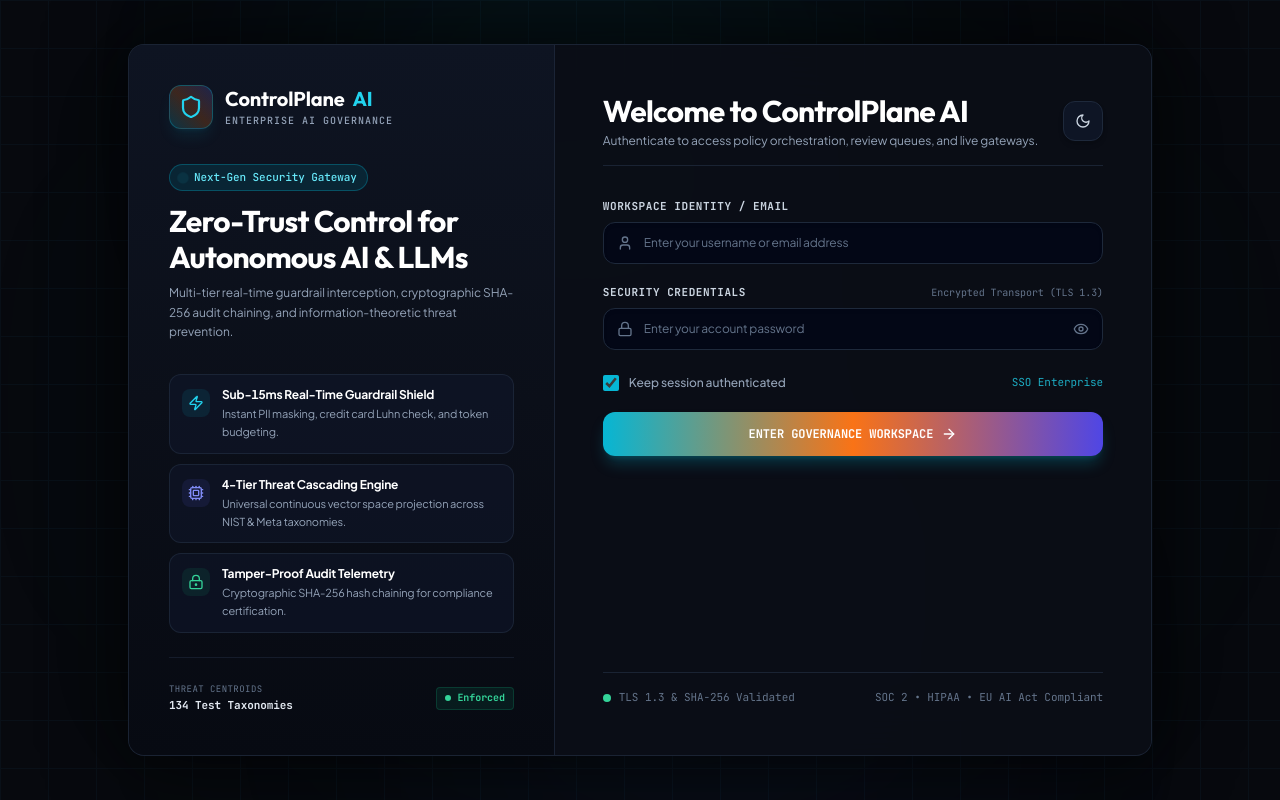
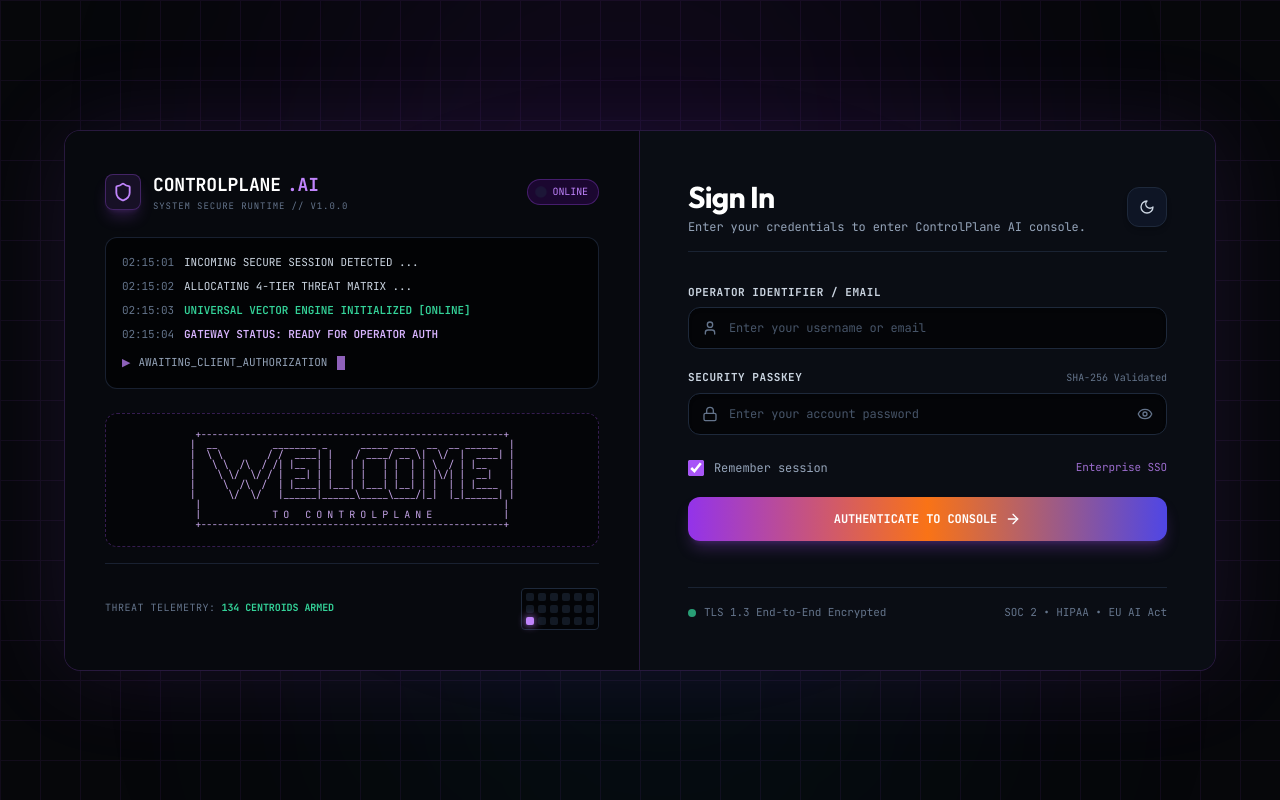
Before and after one commit to Ankur377823/ControlPlane-AI, a React (Vite) app in the folder frontend/: page / in a window 1280 px wide. Built offline with nearby package versions, Linux system fonts and the light colour scheme.

Commit message:
Implement Render-inspired cyber terminal animation, ASCII wireframe header, and glowing pixel grid matrix in Login UI

```diff
--- a/frontend/src/components/modals/LoginScreen.jsx
+++ b/frontend/src/components/modals/LoginScreen.jsx
@@ -4,7 +4,7 @@ import { useTheme } from '../../context/ThemeContext';
 import {
   Eye, EyeOff, Lock, User, Sun, Moon, Shield, Sparkles,
   Activity, CheckCircle2, ArrowRight, Zap, Terminal, Globe,
-  Layers, LockKeyhole, Cpu, Server
+  Layers, LockKeyhole, Cpu, Server, Radio
 } from 'lucide-react';
 
 export function LoginScreen() {
@@ -16,21 +16,24 @@ export function LoginScreen() {
   const [showPassword, setShowPassword] = useState(false);
   const [loading, setLoading] = useState(false);
   const [errorMsg, setErrorMsg] = useState('');
-  const [activeTelemetry, setActiveTelemetry] = useState(0);
 
-  // Live rotating security metrics
-  const telemetryStats = [
-    { label: 'Real-Time Pipeline', val: '<12ms Latency', status: 'Optimal' },
-    { label: 'Threat Centroids', val: '134 Test Taxonomies', status: 'Enforced' },
-    { label: 'SHA-256 Hash Chain', val: 'Tamper-Proof Audit', status: 'Active' },
-    { label: 'Gateway Nodes', val: 'Global Ingress Active', status: 'Online' },
-  ];
+  // Live Terminal Logs Animation (Render & Hacker Aesthetic)
+  const [logs, setLogs] = useState([
+    { time: '02:15:01', text: 'INCOMING SECURE SESSION DETECTED ...', type: 'info' },
+    { time: '02:15:02', text: 'ALLOCATING 4-TIER THREAT MATRIX ...', type: 'info' },
+    { time: '02:15:03', text: 'UNIVERSAL VECTOR ENGINE INITIALIZED [ONLINE]', type: 'success' },
+    { time: '02:15:04', text: 'GATEWAY STATUS: READY FOR OPERATOR AUTH', type: 'accent' },
+  ]);
+
+  // Grid pixel animation matrix
+  const [activePixels, setActivePixels] = useState([2, 5, 8, 14, 18, 22]);
 
   useEffect(() => {
-    const timer = setInterval(() => {
-      setActiveTelemetry((prev) => (prev + 1) % telemetryStats.length);
-    }, 3200);
-    return () => clearInterval(timer);
+    const pixelInterval = setInterval(() => {
+      const randomIndices = Array.from({ length: 6 }, () => Math.floor(Math.random() * 36));
+      setActivePixels(randomIndices);
+    }, 800);
+    return () => clearInterval(pixelInterval);
   }, []);
 
   const handleSubmit = async (e) => {
@@ -53,127 +56,129 @@ export function LoginScreen() {
   };
 
   return (
-    <div className="fixed inset-0 z-50 flex items-center justify-center p-4 sm:p-6 lg:p-8 bg-[#07090e] text-slate-100 selection:bg-cyan-500 selection:text-black overflow-y-auto font-sans">
+    <div className="fixed inset-0 z-50 flex items-center justify-center p-3 sm:p-6 lg:p-10 bg-[#06070a] text-slate-100 selection:bg-purple-500 selection:text-white overflow-y-auto font-mono">
 
-      {/* 1. Dynamic Animated Background Elements */}
+      {/* 1. Cyber Grid Background with Render-Style Layout */}
       <div className="absolute inset-0 overflow-hidden pointer-events-none">
-        {/* Subtle grid pattern */}
+        {/* Wireframe Matrix Grid */}
         <div
-          className="absolute inset-0 opacity-[0.04]"
+          className="absolute inset-0 opacity-[0.07]"
           style={{
-            backgroundImage: `linear-gradient(to right, #38bdf8 1px, transparent 1px), linear-gradient(to bottom, #38bdf8 1px, transparent 1px)`,
-            backgroundSize: '48px 48px'
+            backgroundImage: `linear-gradient(to right, #a855f7 1px, transparent 1px), linear-gradient(to bottom, #a855f7 1px, transparent 1px)`,
+            backgroundSize: '40px 40px'
           }}
         />
 
-        {/* Ambient Aurora Orbs */}
-        <div className="absolute -top-32 left-1/4 w-[500px] h-[500px] bg-cyan-500/10 rounded-full blur-[140px] animate-pulse" style={{ animationDuration: '8s' }} />
-        <div className="absolute -bottom-32 right-1/4 w-[500px] h-[500px] bg-indigo-600/10 rounded-full blur-[140px] animate-pulse" style={{ animationDuration: '10s' }} />
-        <div className="absolute top-1/2 left-1/2 -translate-x-1/2 -translate-y-1/2 w-[700px] h-[700px] bg-emerald-500/5 rounded-full blur-[160px]" />
+        {/* Ambient Nebula Glow */}
+        <div className="absolute -top-32 left-1/4 w-[600px] h-[600px] bg-purple-600/10 rounded-full blur-[160px] animate-pulse" style={{ animationDuration: '6s' }} />
+        <div className="absolute -bottom-32 right-1/4 w-[600px] h-[600px] bg-cyan-600/10 rounded-full blur-[160px] animate-pulse" style={{ animationDuration: '8s' }} />
       </div>
 
       {/* 2. Main Executive Modal Container */}
-      <div className="relative w-full max-w-5xl bg-[#0d111a]/85 border border-slate-800/80 backdrop-blur-2xl rounded-2xl shadow-[0_0_80px_rgba(0,0,0,0.8)] overflow-hidden grid grid-cols-1 lg:grid-cols-12 z-10 animate-in fade-in zoom-in-95 duration-300">
+      <div className="relative w-full max-w-6xl bg-[#090b10]/95 border border-purple-500/20 backdrop-blur-2xl rounded-2xl shadow-[0_0_100px_rgba(168,85,247,0.12)] overflow-hidden grid grid-cols-1 lg:grid-cols-12 z-10 animate-in fade-in zoom-in-95 duration-300">
 
-        {/* LEFT COLUMN: Enterprise Governance Studio Showcase (5 cols) */}
-        <div className="lg:col-span-5 p-8 sm:p-10 bg-gradient-to-b from-[#0e1422] via-[#0b0f19] to-[#070a12] border-b lg:border-b-0 lg:border-r border-slate-800/80 flex flex-col justify-between relative overflow-hidden">
+        {/* LEFT COLUMN: Render-Style Terminal & ASCII Canvas (6 cols) */}
+        <div className="lg:col-span-6 p-6 sm:p-8 lg:p-10 bg-[#07090e] border-b lg:border-b-0 lg:border-r border-purple-500/20 flex flex-col justify-between relative overflow-hidden">
 
-          {/* Top Brand & Status */}
+          {/* Top Header Logo */}
           <div className="space-y-6 relative z-10">
             <div className="flex items-center justify-between">
               <div className="flex items-center gap-3">
-                <div className="w-11 h-11 rounded-xl bg-gradient-to-tr from-cyan-500/20 via-primary/20 to-indigo-500/20 border border-cyan-500/30 flex items-center justify-center shadow-lg shadow-cyan-500/10">
-                  <Shield className="w-6 h-6 text-cyan-400" strokeWidth={2.2} />
+                <div className="w-9 h-9 rounded-lg bg-purple-500/10 border border-purple-500/30 flex items-center justify-center shadow-lg shadow-purple-500/20">
+                  <Shield className="w-5 h-5 text-purple-400" strokeWidth={2.2} />
                 </div>
                 <div>
-                  <div className="font-brand font-black text-xl text-white tracking-tight flex items-center gap-2">
-                    <span>ControlPlane</span>
-                    <span className="text-cyan-400">AI</span>
+                  <div className="font-brand font-black text-lg text-white tracking-wider flex items-center gap-1.5 font-mono">
+                    <span className="text-white">CONTROLPLANE</span>
+                    <span className="text-purple-400">.AI</span>
                   </div>
-                  <span className="block text-[10px] font-mono text-slate-400 font-medium uppercase tracking-widest">
-                    Enterprise AI Governance
+                  <span className="block text-[9px] text-slate-500 uppercase tracking-widest">
+                    SYSTEM SECURE RUNTIME // v1.0.0
                   </span>
                 </div>
               </div>
+
+              <div className="flex items-center gap-2 text-[10px] text-purple-400 bg-purple-950/40 border border-purple-500/30 px-2.5 py-1 rounded-full">
+                <span className="w-1.5 h-1.5 rounded-full bg-emerald-400 animate-ping" />
+                <span>ONLINE</span>
+              </div>
             </div>
 
-            {/* Headline */}
-            <div className="space-y-2 pt-2">
-              <div className="inline-flex items-center gap-2 px-2.5 py-1 rounded-full bg-cyan-950/60 border border-cyan-500/30 text-cyan-300 text-[11px] font-mono font-medium">
-                <span className="w-1.5 h-1.5 rounded-full bg-cyan-400 animate-ping" />
-                <span>Next-Gen Security Gateway</span>
+            {/* Live Terminal Logs (Render Style) */}
+            <div className="space-y-1.5 font-mono text-[11px] bg-black/60 border border-slate-800/80 rounded-xl p-4 shadow-inner">
+              {logs.map((log, idx) => (
+                <div key={idx} className="flex items-start gap-2.5 leading-relaxed">
+                  <span className="text-slate-500 shrink-0 select-none">{log.time}</span>
+                  <span className={`
+                    ${log.type === 'success' ? 'text-emerald-400 font-semibold' : ''}
+                    ${log.type === 'accent' ? 'text-purple-300 font-semibold' : ''}
+                    ${log.type === 'info' ? 'text-slate-300' : ''}
+                  `}>
+                    {log.text}
+                  </span>
+                </div>
+              ))}
+              <div className="flex items-center gap-2 pt-1 text-purple-400">
+                <span className="animate-pulse">▶</span>
+                <span className="text-slate-400">AWAITING_CLIENT_AUTHORIZATION</span>
+                <span className="w-2 h-3.5 bg-purple-400 animate-pulse ml-0.5 inline-block" />
               </div>
-              <h2 className="text-2xl sm:text-3xl font-extrabold text-white font-brand leading-tight tracking-tight pt-1">
-                Zero-Trust Control for Autonomous AI & LLMs
-              </h2>
-              <p className="text-xs text-slate-400 leading-relaxed font-normal">
-                Multi-tier real-time guardrail interception, cryptographic SHA-256 audit chaining, and information-theoretic threat prevention.
-              </p>
             </div>
 
-            {/* Feature Highlights Grid */}
-            <div className="space-y-2.5 pt-2">
-              <div className="p-3 rounded-xl bg-slate-900/60 border border-slate-800/80 flex items-start gap-3 transition-colors hover:border-slate-700">
-                <div className="p-1.5 rounded-lg bg-cyan-500/10 text-cyan-400 mt-0.5">
-                  <Zap className="w-4 h-4" />
-                </div>
-                <div>
-                  <div className="text-xs font-bold text-white">Sub-15ms Real-Time Guardrail Shield</div>
-                  <div className="text-[11px] text-slate-400 mt-0.5">Instant PII masking, credit card Luhn check, and token budgeting.</div>
-                </div>
-              </div>
-
-              <div className="p-3 rounded-xl bg-slate-900/60 border border-slate-800/80 flex items-start gap-3 transition-colors hover:border-slate-700">
-                <div className="p-1.5 rounded-lg bg-indigo-500/10 text-indigo-400 mt-0.5">
-                  <Cpu className="w-4 h-4" />
-                </div>
-                <div>
-                  <div className="text-xs font-bold text-white">4-Tier Threat Cascading Engine</div>
-                  <div className="text-[11px] text-slate-400 mt-0.5">Universal continuous vector space projection across NIST & Meta taxonomies.</div>
-                </div>
-              </div>
-
-              <div className="p-3 rounded-xl bg-slate-900/60 border border-slate-800/80 flex items-start gap-3 transition-colors hover:border-slate-700">
-                <div className="p-1.5 rounded-lg bg-emerald-500/10 text-emerald-400 mt-0.5">
-                  <LockKeyhole className="w-4 h-4" />
-                </div>
-                <div>
-                  <div className="text-xs font-bold text-white">Tamper-Proof Audit Telemetry</div>
-                  <div className="text-[11px] text-slate-400 mt-0.5">Cryptographic SHA-256 hash chaining for compliance certification.</div>
-                </div>
-              </div>
+            {/* ASCII Wireframe Box (Render Aesthetic) */}
+            <div className="relative p-4 rounded-xl bg-black/40 border border-dashed border-purple-500/30 text-purple-300/90 select-none text-[8.5px] sm:text-[10px] leading-none overflow-x-auto shadow-inner">
+              <pre className="font-mono text-center tracking-tighter">
+{`+-------------------------------------------------------+
+|  __          ________ _      _____ ____  __  __ ______  |
+|  \\ \\        / /  ____| |    / ____/ __ \\|  \\/  |  ____| |
+|   \\ \\  /\\  / /| |__  | |   | |   | |  | | \\  / | |__    |
+|    \\ \\/  \\/ / |  __| | |   | |   | |  | | |\\/| |  __|   |
+|     \\  /\\  /  | |____| |___| |___| |__| | |  | | |____  |
+|      \\/  \\/   |______|______\\_____\\____/|_|  |_|______| |
+|                                                       |
+|             T O   C O N T R O L P L A N E             |
++-------------------------------------------------------+`}
+              </pre>
             </div>
           </div>
 
-          {/* Bottom Rotating Live Status Telemetry */}
-          <div className="pt-6 mt-6 border-t border-slate-800/60 relative z-10 flex items-center justify-between text-[11px] font-mono">
-            <div className="space-y-0.5">
-              <span className="text-slate-500 block uppercase text-[9px] tracking-wider">
-                {telemetryStats[activeTelemetry].label}
-              </span>
-              <span className="font-bold text-slate-200">
-                {telemetryStats[activeTelemetry].val}
-              </span>
+          {/* Bottom Grid Pixel Tiles (Interactive Render Aesthetic) */}
+          <div className="pt-6 mt-4 border-t border-slate-800/80 relative z-10 flex items-center justify-between">
+            <div className="flex items-center gap-1.5">
+              <span className="text-[10px] text-slate-500 uppercase tracking-wider">THREAT TELEMETRY:</span>
+              <span className="text-[10px] text-emerald-400 font-bold">134 CENTROIDS ARMED</span>
             </div>
-            <span className="inline-flex items-center gap-1.5 px-2 py-0.5 rounded bg-emerald-500/10 border border-emerald-500/20 text-emerald-400 text-[10px] font-bold">
-              <span className="w-1.5 h-1.5 rounded-full bg-emerald-400" />
-              {telemetryStats[activeTelemetry].status}
-            </span>
+
+            {/* Glowing Pixel Block Matrix */}
+            <div className="grid grid-cols-6 gap-1 p-1 bg-black/50 border border-slate-800 rounded">
+              {Array.from({ length: 18 }).map((_, i) => (
+                <div
+                  key={i}
+                  className={`w-2 h-2 rounded-[2px] transition-all duration-500 ${
+                    activePixels.includes(i)
+                      ? i % 2 === 0
+                        ? 'bg-purple-400 shadow-[0_0_8px_#c084fc]'
+                        : 'bg-cyan-400 shadow-[0_0_8px_#22d3ee]'
+                      : 'bg-slate-800/60'
+                  }`}
+                />
+              ))}
+            </div>
           </div>
         </div>
 
-        {/* RIGHT COLUMN: Executive Access & Sign-In Form (7 cols) */}
-        <div className="lg:col-span-7 p-8 sm:p-10 lg:p-12 flex flex-col justify-between bg-[#0a0d14]/70">
+        {/* RIGHT COLUMN: Executive Access & Sign-In Form (6 cols) */}
+        <div className="lg:col-span-6 p-6 sm:p-8 lg:p-12 flex flex-col justify-between bg-[#0b0e16]/90 font-sans">
 
-          {/* Header & Mode Switcher */}
+          {/* Header & Theme Toggle */}
           <div>
             <div className="flex items-center justify-between mb-8 pb-4 border-b border-slate-800/80">
               <div className="space-y-1">
                 <h1 className="text-2xl sm:text-3xl font-extrabold text-white font-brand tracking-tight">
-                  Welcome to ControlPlane AI
+                  Sign In
                 </h1>
-                <p className="text-xs text-slate-400">
-                  Authenticate to access policy orchestration, review queues, and live gateways.
+                <p className="text-xs text-slate-400 font-mono">
+                  Enter your credentials to enter ControlPlane AI console.
                 </p>
               </div>
 
@@ -193,10 +198,10 @@ export function LoginScreen() {
               {/* Username Input */}
               <div className="space-y-1.5">
                 <label className="block text-[11px] font-mono font-bold tracking-wider text-slate-300 uppercase">
-                  Workspace Identity / Email
+                  Operator Identifier / Email
                 </label>
                 <div className="relative group">
-                  <div className="absolute inset-y-0 left-0 pl-3.5 flex items-center pointer-events-none text-slate-500 group-focus-within:text-cyan-400 transition-colors">
+                  <div className="absolute inset-y-0 left-0 pl-3.5 flex items-center pointer-events-none text-slate-500 group-focus-within:text-purple-400 transition-colors">
                     <User className="w-4 h-4" />
                   </div>
                   <input
@@ -206,9 +211,9 @@ export function LoginScreen() {
                       setUsername(e.target.value);
                       if (errorMsg) setErrorMsg('');
                     }}
-                    placeholder="Enter your username or email address"
+                    placeholder="Enter your username or email"
                     required
-                    className="w-full bg-slate-950/80 border border-slate-800 rounded-xl pl-10 pr-4 py-3 text-xs text-white placeholder-slate-500 focus:outline-none focus:border-cyan-500/80 focus:ring-2 focus:ring-cyan-500/20 transition-all shadow-inner"
+                    className="w-full bg-black/60 border border-slate-800 rounded-xl pl-10 pr-4 py-3 text-xs font-mono text-white placeholder-slate-600 focus:outline-none focus:border-purple-500/80 focus:ring-2 focus:ring-purple-500/20 transition-all shadow-inner"
                   />
                 </div>
               </div>
@@ -217,12 +222,12 @@ export function LoginScreen() {
               <div className="space-y-1.5">
                 <div className="flex items-center justify-between">
                   <label className="block text-[11px] font-mono font-bold tracking-wider text-slate-300 uppercase">
-                    Security Credentials
+                    Security Passkey
                   </label>
-                  <span className="text-[10px] font-mono text-slate-500">Encrypted Transport (TLS 1.3)</span>
+                  <span className="text-[10px] font-mono text-slate-500">SHA-256 Validated</span>
                 </div>
                 <div className="relative group">
-                  <div className="absolute inset-y-0 left-0 pl-3.5 flex items-center pointer-events-none text-slate-500 group-focus-within:text-cyan-400 transition-colors">
+                  <div className="absolute inset-y-0 left-0 pl-3.5 flex items-center pointer-events-none text-slate-500 group-focus-within:text-purple-400 transition-colors">
                     <Lock className="w-4 h-4" />
                   </div>
                   <input
@@ -234,7 +239,7 @@ export function LoginScreen() {
                     }}
                     placeholder="Enter your account password"
                     required
-                    className="w-full bg-slate-950/80 border border-slate-800 rounded-xl pl-10 pr-11 py-3 text-xs text-white placeholder-slate-500 focus:outline-none focus:border-cyan-500/80 focus:ring-2 focus:ring-cyan-500/20 transition-all shadow-inner"
+                    className="w-full bg-black/60 border border-slate-800 rounded-xl pl-10 pr-11 py-3 text-xs font-mono text-white placeholder-slate-600 focus:outline-none focus:border-purple-500/80 focus:ring-2 focus:ring-purple-500/20 transition-all shadow-inner"
                   />
                   <button
                     type="button"
@@ -248,7 +253,7 @@ export function LoginScreen() {
 
                 {/* Error Banner */}
                 {errorMsg && (
-                  <div className="p-3 rounded-xl bg-rose-500/10 border border-rose-500/30 text-rose-400 text-xs font-medium flex items-center gap-2 animate-in fade-in">
+                  <div className="p-3 rounded-xl bg-rose-500/10 border border-rose-500/30 text-rose-400 text-xs font-medium flex items-center gap-2 animate-in fade-in font-mono">
                     <span className="w-1.5 h-1.5 rounded-full bg-rose-400 shrink-0" />
                     <span>{errorMsg}</span>
                   </div>
@@ -256,18 +261,18 @@ export function LoginScreen() {
               </div>
 
               {/* Session Retention */}
-              <div className="flex items-center justify-between pt-1">
+              <div className="flex items-center justify-between pt-1 font-mono">
                 <label className="flex items-center gap-2.5 cursor-pointer select-none">
                   <input
                     type="checkbox"
                     checked={remember}
                     onChange={(e) => setRemember(e.target.checked)}
-                    className="w-4 h-4 rounded border-slate-700 bg-slate-900 text-cyan-500 focus:ring-cyan-500/30 accent-cyan-500"
+                    className="w-4 h-4 rounded border-slate-700 bg-slate-900 text-purple-500 focus:ring-purple-500/30 accent-purple-500"
                   />
-                  <span className="text-xs text-slate-400 font-medium">Keep session authenticated</span>
+                  <span className="text-xs text-slate-400">Remember session</span>
                 </label>
-                <span className="text-[11px] font-mono text-cyan-400/80 hover:text-cyan-300 cursor-pointer transition-colors">
-                  SSO Enterprise
+                <span className="text-[11px] text-purple-400/80 hover:text-purple-300 cursor-pointer transition-colors">
+                  Enterprise SSO
                 </span>
               </div>
 
@@ -275,13 +280,13 @@ export function LoginScreen() {
               <button
                 type="submit"
                 disabled={loading}
-                className="w-full mt-2 py-3.5 rounded-xl bg-gradient-to-r from-cyan-500 via-primary to-indigo-600 hover:from-cyan-400 hover:via-primary-hover hover:to-indigo-500 text-white text-xs font-bold shadow-lg shadow-cyan-500/25 hover:shadow-cyan-500/40 transition-all duration-200 flex items-center justify-center gap-2 disabled:opacity-50 tracking-wider font-mono uppercase"
+                className="w-full mt-2 py-3.5 rounded-xl bg-gradient-to-r from-purple-600 via-primary to-indigo-600 hover:from-purple-500 hover:via-primary-hover hover:to-indigo-500 text-white text-xs font-bold shadow-lg shadow-purple-500/25 hover:shadow-purple-500/40 transition-all duration-200 flex items-center justify-center gap-2 disabled:opacity-50 tracking-wider font-mono uppercase"
               >
                 {loading ? (
                   <span className="inline-block w-4 h-4 border-2 border-white/30 border-t-white rounded-full animate-spin" />
                 ) : (
                   <>
-                    <span>Enter Governance Workspace</span>
+                    <span>Authenticate to Console</span>
                     <ArrowRight className="w-4 h-4" />
                   </>
                 )}
@@ -289,13 +294,13 @@ export function LoginScreen() {
             </form>
           </div>
 
-          {/* Footer Security Certifications */}
-          <div className="mt-10 pt-4 border-t border-slate-800/80 flex flex-col sm:flex-row items-center justify-between gap-2 text-[11px] text-slate-500 font-mono">
+          {/* Footer Security Badges */}
+          <div className="mt-8 pt-4 border-t border-slate-800/80 flex flex-col sm:flex-row items-center justify-between gap-2 text-[11px] text-slate-500 font-mono">
             <div className="flex items-center gap-2">
-              <span className="w-2 h-2 rounded-full bg-emerald-400" />
-              <span>TLS 1.3 & SHA-256 Validated</span>
+              <span className="w-2 h-2 rounded-full bg-emerald-400 animate-pulse" />
+              <span>TLS 1.3 End-to-End Encrypted</span>
             </div>
-            <span>SOC 2 • HIPAA • EU AI Act Compliant</span>
+            <span>SOC 2 • HIPAA • EU AI Act</span>
           </div>
         </div>
       </div>
```
Also changed, not shown: 6 other files (tests, documents, lock files or other folders).
